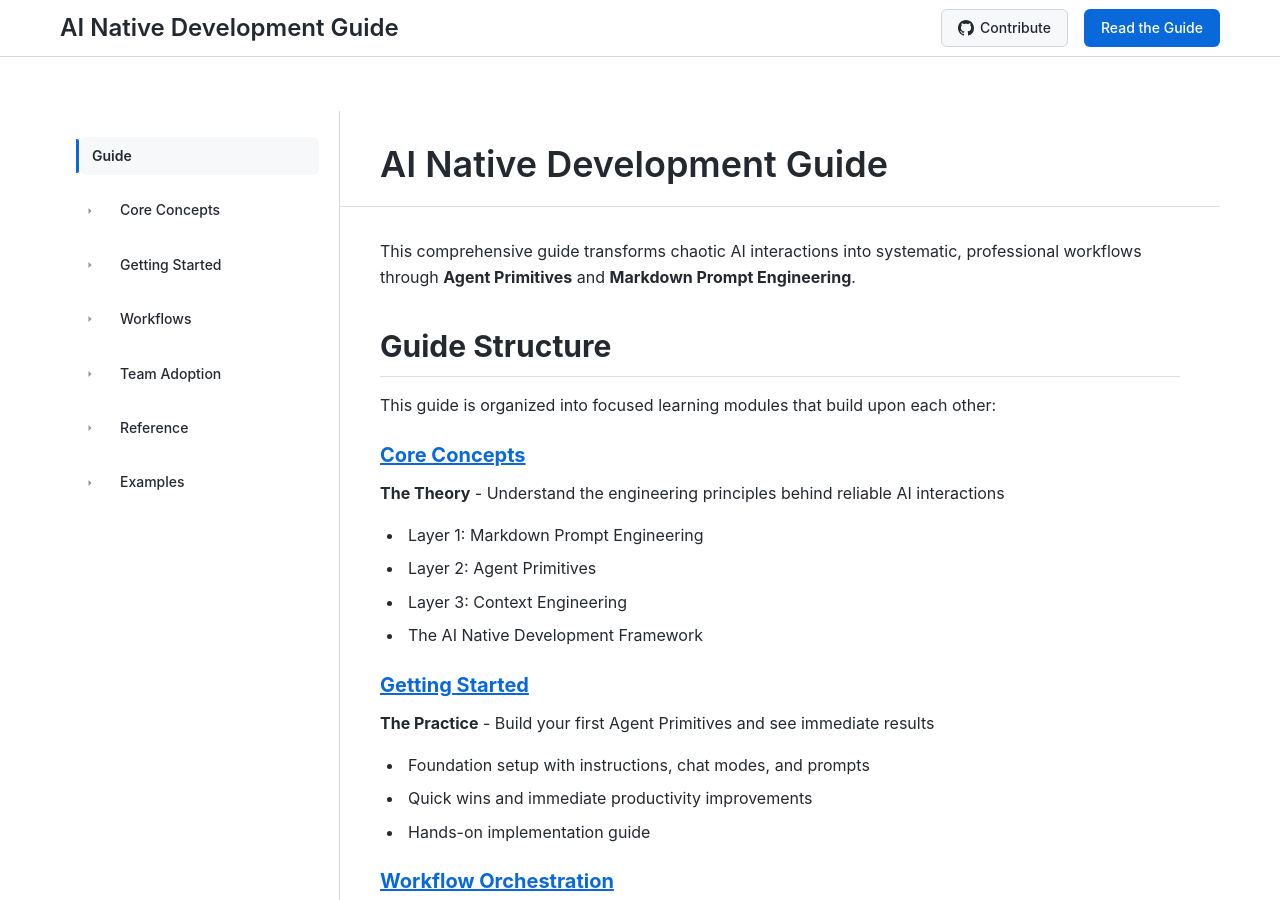
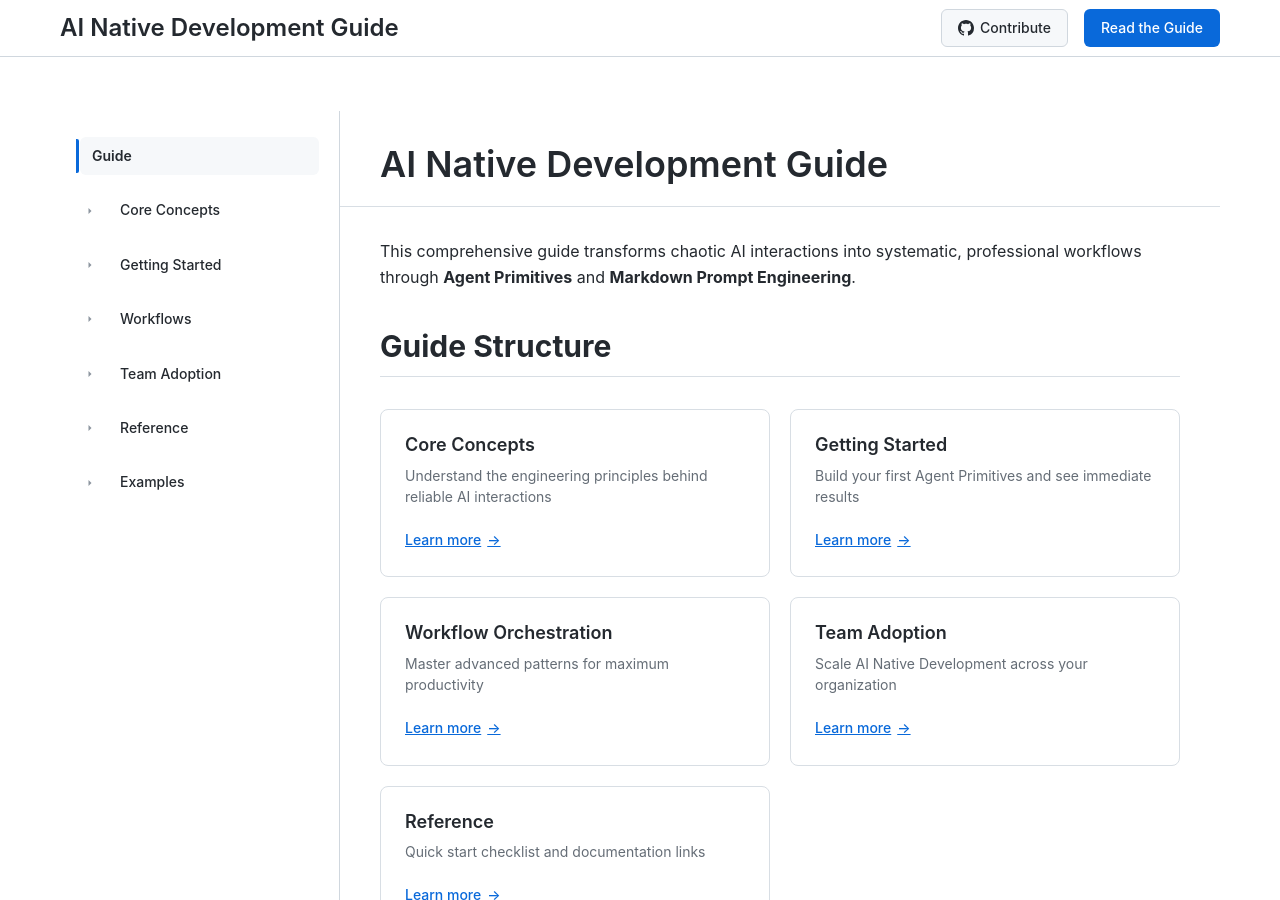
Before and after one commit to danielmeppiel/awesome-ai-native, a Jekyll site: the page built from docs/index.md, in a window 1280 px wide and 900 px high. Built offline with Jekyll 4.4.1, drawn with Linux system fonts in a browser that asks for light colours; some of the changed text lies outside the part shown.

Commit message:
Enhance guide structure with responsive grid layout and improved card design; update descriptions for clarity

```diff
--- a/assets/main.scss
+++ b/assets/main.scss
@@ -995,6 +995,68 @@ h3 {
   color: var(--text-primary) !important;
   margin-top: 20px !important;
   margin-bottom: 10px !important;
+}
+
+/* Guide Sections Grid - Primer Inspired Clean Cards */
+.guide-sections {
+  display: grid !important;
+  grid-template-columns: repeat(auto-fit, minmax(300px, 1fr)) !important;
+  gap: 20px !important;
+  margin: 32px 0 !important;
+}
+
+.guide-card {
+  background: var(--bg-card) !important;
+  border-radius: 8px !important;
+  padding: 24px !important;
+  border: 1px solid var(--border-light) !important;
+  transition: border-color 0.15s ease, box-shadow 0.15s ease !important;
+  position: relative !important;
+}
+
+.guide-card:hover {
+  border-color: var(--border-color) !important;
+  box-shadow: 0 1px 3px rgba(27, 31, 35, 0.12), 0 8px 24px rgba(66, 74, 83, 0.12) !important;
+}
+
+.guide-title {
+  font-size: 1.125rem !important;
+  font-weight: 600 !important;
+  color: var(--text-primary) !important;
+  margin-bottom: 8px !important;
+  line-height: 1.25 !important;
+}
+
+.guide-description {
+  color: var(--text-secondary) !important;
+  margin-bottom: 20px !important;
+  line-height: 1.5 !important;
+  font-size: 0.875rem !important;
+}
+
+.guide-link {
+  display: inline-flex !important;
+  align-items: center !important;
+  color: var(--primary-color) !important;
+  text-decoration: none !important;
+  font-weight: 500 !important;
+  font-size: 0.875rem !important;
+  transition: color 0.2s ease !important;
+}
+
+.guide-link:hover {
+  color: var(--primary-dark) !important;
+  text-decoration: none !important;
+}
+
+.guide-link::after {
+  content: "→" !important;
+  margin-left: 6px !important;
+  transition: transform 0.2s ease !important;
+}
+
+.guide-card:hover .guide-link::after {
+  transform: translateX(2px) !important;
 }
 
 /* Learning Paths Grid */
@@ -1585,6 +1647,16 @@ ul ul, ol ol, ul ol, ol ul {
     grid-template-columns: 1fr !important;
   }
 
+  /* Guide sections mobile responsive */
+  .guide-sections {
+    grid-template-columns: 1fr !important;
+    gap: 16px !important;
+  }
+
+  .guide-card {
+    padding: 20px !important;
+  }
+
   /* Fix mobile header layout - prevent overlap */
   .site-header {
     min-height: 56px !important;
--- a/docs/index.md
+++ b/docs/index.md
@@ -10,53 +10,34 @@ This comprehensive guide transforms chaotic AI interactions into systematic, pro
 
 ## Guide Structure
 
-This guide is organized into focused learning modules that build upon each other:
+<div class="guide-sections">
+  <div class="guide-card">
+    <div class="guide-title">Core Concepts</div>
+    <div class="guide-description">Understand the engineering principles behind reliable AI interactions</div>
+    <a href="concepts/" class="guide-link">Learn more</a>
+  </div>
 
-### [Core Concepts](concepts/)
-**The Theory** - Understand the engineering principles behind reliable AI interactions
-- Layer 1: Markdown Prompt Engineering
-- Layer 2: Agent Primitives
-- Layer 3: Context Engineering
-- The AI Native Development Framework
+  <div class="guide-card">
+    <div class="guide-title">Getting Started</div>
+    <div class="guide-description">Build your first Agent Primitives and see immediate results</div>
+    <a href="getting-started/" class="guide-link">Learn more</a>
+  </div>
 
-### [Getting Started](getting-started/)
-**The Practice** - Build your first Agent Primitives and see immediate results
-- Foundation setup with instructions, chat modes, and prompts
-- Quick wins and immediate productivity improvements
-- Hands-on implementation guide
+  <div class="guide-card">
+    <div class="guide-title">Workflow Orchestration</div>
+    <div class="guide-description">Master advanced patterns for maximum productivity</div>
+    <a href="workflows/" class="guide-link">Learn more</a>
+  </div>
 
-### [Workflow Orchestration](workflows/)
-**The Scale** - Master advanced patterns for maximum productivity
-- Complete workflow from planning to implementation
-- Async delegation and multi-agent coordination
-- Advanced context strategies
+  <div class="guide-card">
+    <div class="guide-title">Team Adoption</div>
+    <div class="guide-description">Scale AI Native Development across your organization</div>
+    <a href="team-adoption/" class="guide-link">Learn more</a>
+  </div>
 
-### [Team Adoption](team-adoption/)
-**The Organization** - Scale AI Native Development across teams
-- Governance frameworks and validation gates
-- Knowledge sharing and team intelligence patterns
-- Compliance and risk management
-
-### [Reference](reference/)
-**The Resources** - Quick lookups and implementation guidance
-- Quick start checklist
-- Mastery progression framework
-- Documentation links and community resources
-
----
-
-## How to Use This Guide
-
-**First Time Here?** Start with [Core Concepts](concepts/) to understand the foundational principles, then move to [Getting Started](getting-started/) for hands-on implementation.
-
-**Want Quick Results?** Jump directly to [Getting Started](getting-started/) and return to concepts later for deeper understanding.
-
-**Ready to Scale?** If you already use basic Agent Primitives, advance to [Workflow Orchestration](workflows/) for delegation patterns.
-
-**Leading a Team?** Focus on [Team Adoption](team-adoption/) for organizational implementation strategies.
-
-**Need a Quick Reference?** Use the [Reference](reference/) section for checklists and documentation links.
-
----
-
-*Each section is designed to be valuable on its own while contributing to a complete AI Native Development transformation.*
+  <div class="guide-card">
+    <div class="guide-title">Reference</div>
+    <div class="guide-description">Quick start checklist and documentation links</div>
+    <a href="reference/" class="guide-link">Learn more</a>
+  </div>
+</div>
```
